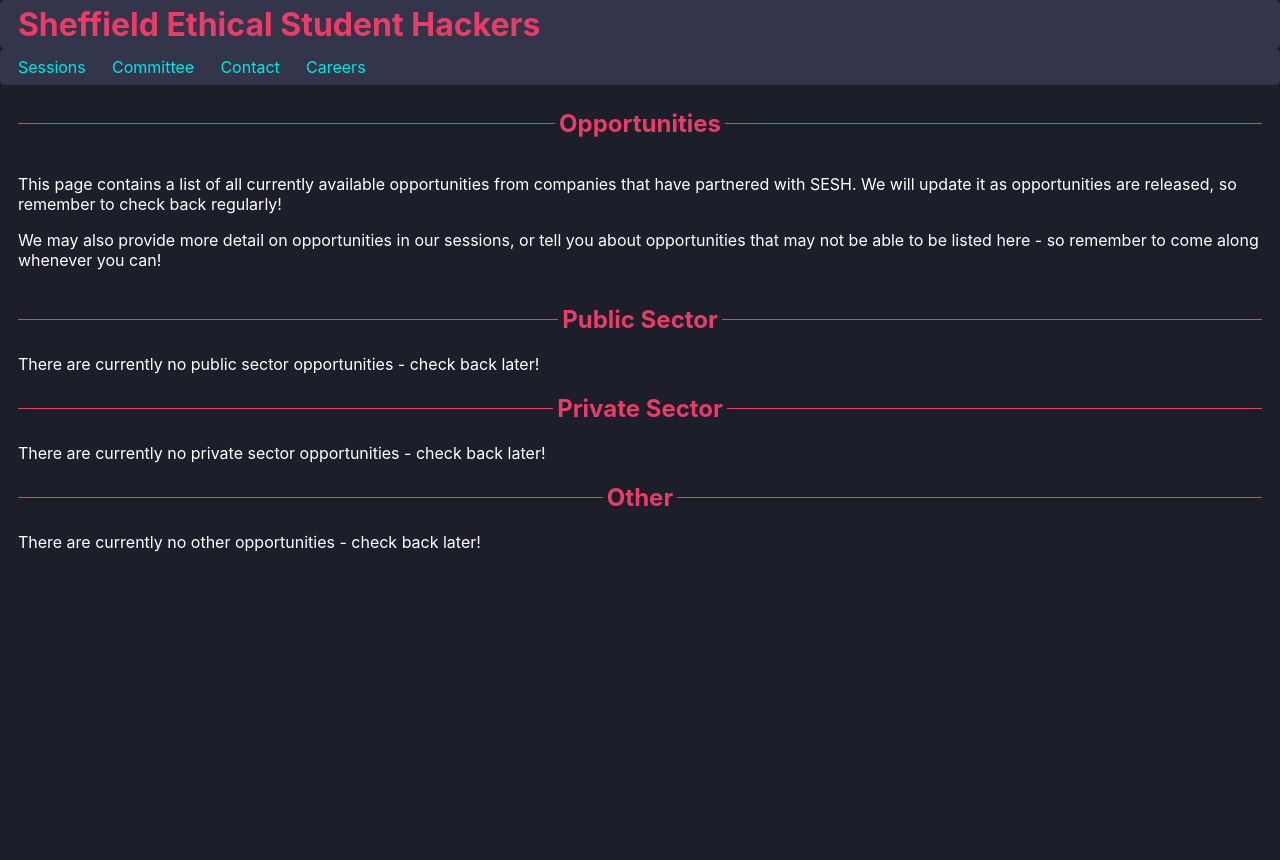
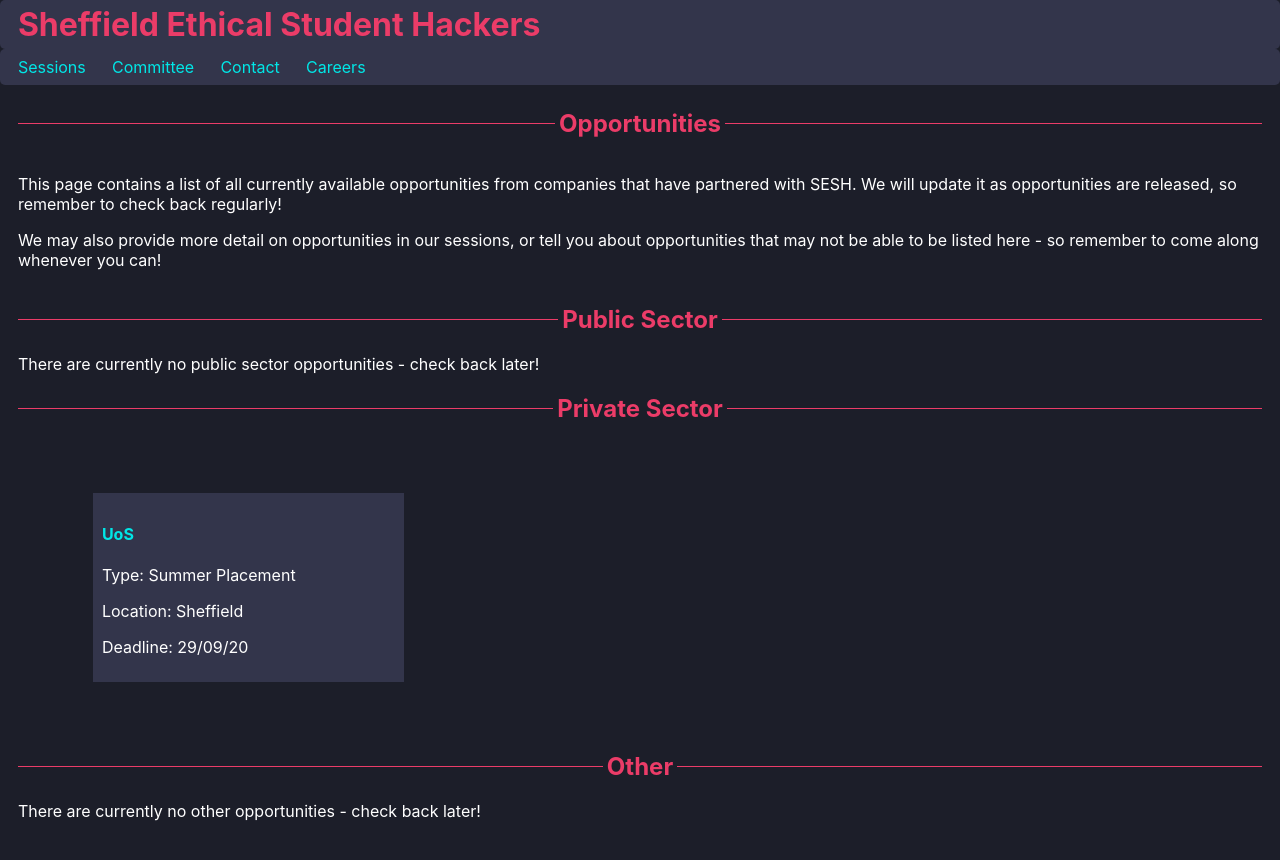
Before and after one commit to ShefESH/SeshWebsite, a Jekyll site: the page built from shefesh-site/careers/opportunities.html, in a window 1280 px wide. Shown: the top 860 px of the page. Built offline with Jekyll 4.4.1, drawn with Linux system fonts in a browser that asks for light colours.

Commit message:
Opportunities boxes

```diff
--- /dev/null
+++ b/shefesh-site/_sass/opportunities.scss
@@ -0,0 +1,16 @@
+$backgroundColorLight: #33354b;
+
+.opportunities {
+    display: inline;
+}
+
+.opp {
+    width: 25%;
+    background-color: $backgroundColorLight;
+    display: flex;
+    margin: 4% 6%;
+}
+
+.opp .text {
+    margin: 3%;
+}
--- /dev/null
+++ b/shefesh-site/assets/css/opportunities.scss
@@ -0,0 +1,4 @@
+---
+---
+
+@import "opportunities";
--- a/shefesh-site/careers/opportunities.html
+++ b/shefesh-site/careers/opportunities.html
@@ -15,6 +16,18 @@
 {% if site.pub-sector == empty %}
 There are currently no public sector opportunities - check back later!
 {% else %}
+<div class="opportunities">
+    {% for item in site.pub-sector %}
+        <div class="opp">
+            <div class="text">
+                <h4><a href="{{ item.link }}"> {{ item.host }} </a></h4>
+                <p>Type: {{ item.type }}</p>
+                <p>Location: {{ item.location }}</p>
+                <p>Deadline: {{ item.deadline }}</p>
+            </div>
+        </div>
+    {% endfor %}
+</div>
 {% endif %}
 
 <div class="separator"><h2>Private Sector</h2></div>
@@ -22,6 +35,18 @@
 {% if site.priv-sector == empty %}
 There are currently no private sector opportunities - check back later!
 {% else %}
+<div class="opportunities">
+    {% for item in site.priv-sector %}
+        <div class="opp">
+            <div class="text">
+                <h4><a href="{{ item.link }}">{{ item.host }}</a></h4>
+                <p>Type: {{ item.type }}</p>
+                <p>Location: {{ item.location }}</p>
+                <p>Deadline: {{ item.deadline }}</p>
+            </div>
+        </div>
+    {% endfor %}
+</div>
 {% endif %}
 
 <div class="separator"><h2>Other</h2></div>
@@ -29,4 +54,16 @@
 {% if site.other-opps == empty %}
 There are currently no other opportunities - check back later!
 {% else %}
+<div class="opportunities">
+    {% for item in site.other-opps %}
+        <div class="opp">
+            <div class="text">
+                <h4><a href="{{ item.link }}"> {{ item.host }} </a></h4>
+                <p>Type: {{ item.type }}</p>
+                <p>Location: {{ item.location }}</p>
+                <p>Deadline: {{ item.deadline }}</p>
+            </div>
+        </div>
+    {% endfor %}
+</div>
 {% endif %}
```
Also changed, not shown: other parts of shefesh-site/careers/opportunities.html (+1 -0 lines), shefesh-site/_priv-sector/placeholder.html (added, +7 -0 lines).
